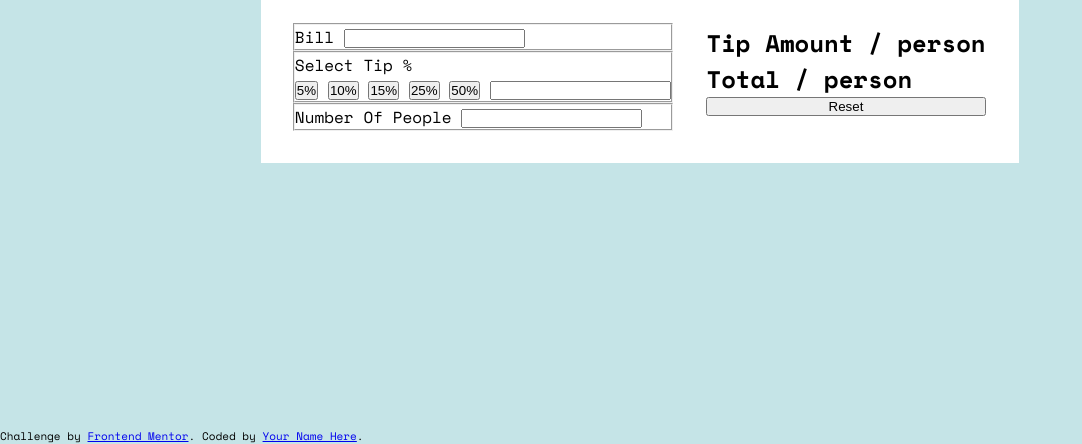
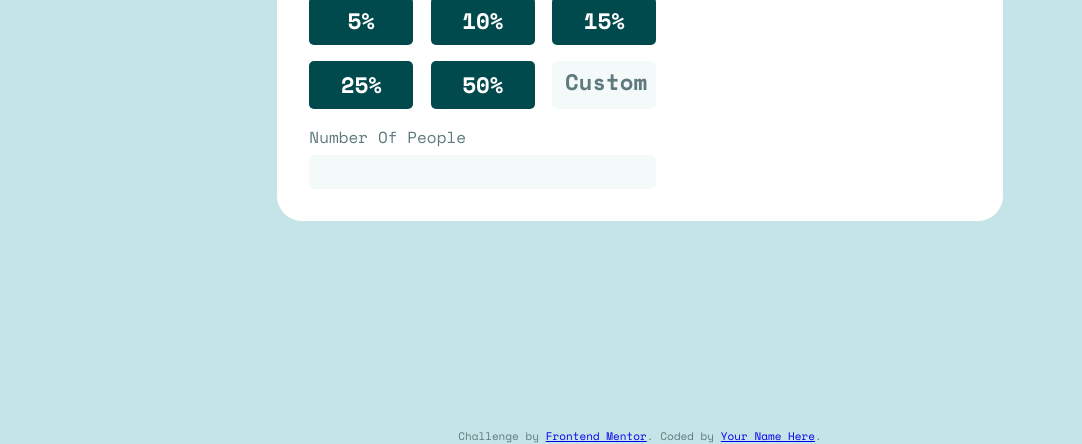
Before and after one commit to Cats-n-coffee/frontend-mentor-components, a plain HTML site: page tip-calculator/index.html in a window 1280 px wide. Shown: the part 356-800 px from the top of the page, without its empty margins (0-1082 px from the left). Drawn offline with nearby package versions, Linux system fonts and the light colour scheme.

Commit message:
left side missing active states

```diff
--- a/tip-calculator/index.html
+++ b/tip-calculator/index.html
@@ -20,11 +20,11 @@
 
         <main>
             <section class="all-inputs">
-                <fieldset class="bill-amount">
+                <fieldset class="bill-amount input-fieldset">
                     <label for="bill-amount">Bill</label>
                     <input type="text" id="bill-amount">
                 </fieldset>
-                <fieldset class="tip-amount">
+                <fieldset class="tip-amount input-fieldset">
                     <label for="tip-amount">Select Tip %</label>
                     <div class="tip-amount-selection">
                         <input type="button" value="5%" data-tip-amount="5">
@@ -32,10 +32,10 @@
                         <input type="button" value="15%" data-tip-amount="15">
                         <input type="button" value="25%" data-tip-amount="25">
                         <input type="button" value="50%" data-tip-amount="50">
-                        <input type="text" id="tip-self-input">
+                        <input type="text" id="tip-self-input" placeholder="Custom">
                     </div>
                 </fieldset>
-                <fieldset class="number-people">
+                <fieldset class="number-people input-fieldset">
                     <label for="number-of-people">Number Of People</label>
                     <input type="text" id="number-of-people">
                 </fieldset>
--- a/tip-calculator/scss/_containers.scss
+++ b/tip-calculator/scss/_containers.scss
@@ -8,7 +8,7 @@ html, body {
     font-family: $font-family;
     font-size: 16px;
     height: 100vh;
-    overflow: hidden;
+    // overflow: hidden;
     position: relative;
 }
 
@@ -18,12 +18,28 @@ html, body {
     background: $light-grayish-cyan-1;
     display: flex;
     flex-direction: column;
-    justify-content: center;
+    justify-content: space-between;
     align-items: center;
+
+    header {
+        padding: 3em 0 2em 0;
+    }
+
+    @media screen and (min-width: 600px) {
+        justify-content: normal;
+
+        header {
+            padding: 6em 0 3em 0;
+        }
+    }
 }
 
 .attribution {
     position: absolute;
     bottom: 0;
     font-size: 11px;
+    width: 100%;
+    text-align: center;
+    line-height: 1rem;
+    color: $dark-grayish-cyan-1;
 }
--- a/tip-calculator/scss/_tip-container.scss
+++ b/tip-calculator/scss/_tip-container.scss
@@ -3,20 +3,26 @@ main {
     flex-direction: column;
     padding: 1em;
     background: $white;
+    border-top-left-radius: 25px;
+    border-top-right-radius: 25px;
 
     @media screen and (min-width: 600px) {
         flex-direction: row;
+        border-radius: 25px;
     }
 
     .all-inputs {
         display: flex;
         flex-direction: column;
+        gap: 1em;
         padding: 1em;
+        max-width: 379px;
     }
 
     .results {
         display: flex;
         flex-direction: column;
         padding: 1.1em;
+        max-width: 400px;
     }
 }
--- a/tip-calculator/scss/_tip-inputs.scss
+++ b/tip-calculator/scss/_tip-inputs.scss
@@ -0,0 +1,57 @@
+.input-fieldset {
+    display: flex;
+    flex-direction: column;
+    border: none;
+
+    label {
+        color: $dark-grayish-cyan-1;
+        font-size: 1rem;
+        font-weight: 400;
+        padding: 0 0 .4em 0;
+    }
+
+    input[type=text] {
+        background: $light-grayish-cyan-2;
+        font-size: 1rem;
+        color: $very-dark-cyan;
+        padding: .5em;
+        border-radius: 5px;
+        border: none;
+    }
+
+    input[type=text]:focus {
+        outline: 2px solid $strong-cyan;
+    }
+}
+
+.tip-amount-selection {
+    display: grid;
+    grid-template-columns: repeat(2, minmax(0, 1fr));
+    grid-template-rows: repeat(3, 48px);
+    row-gap: 1em;
+    column-gap: 1.1em;
+
+    input[type=button] {
+        background: $very-dark-cyan;
+        color: $white;
+        font-family: $font-family;
+        font-weight: 700;
+        border: none;
+        border-radius: 5px;
+        font-size: 1.4rem;
+    }
+
+    #tip-self-input::placeholder {
+        color: $dark-grayish-cyan-1;
+        font-family: $font-family;
+        font-size: 1.4rem;
+        text-align: right;
+        font-weight: 700;
+        padding: .2em;
+    }
+
+    @media screen and (min-width: 600px) {
+        grid-template-columns: repeat(3, minmax(0, 1fr));
+        grid-template-rows: repeat(2, 48px);
+    }
+}
```
Also changed, not shown: tip-calculator/assets/icon-dollar.svg, tip-calculator/assets/icon-person.svg, tip-calculator/css/main.css, 1 other file.
